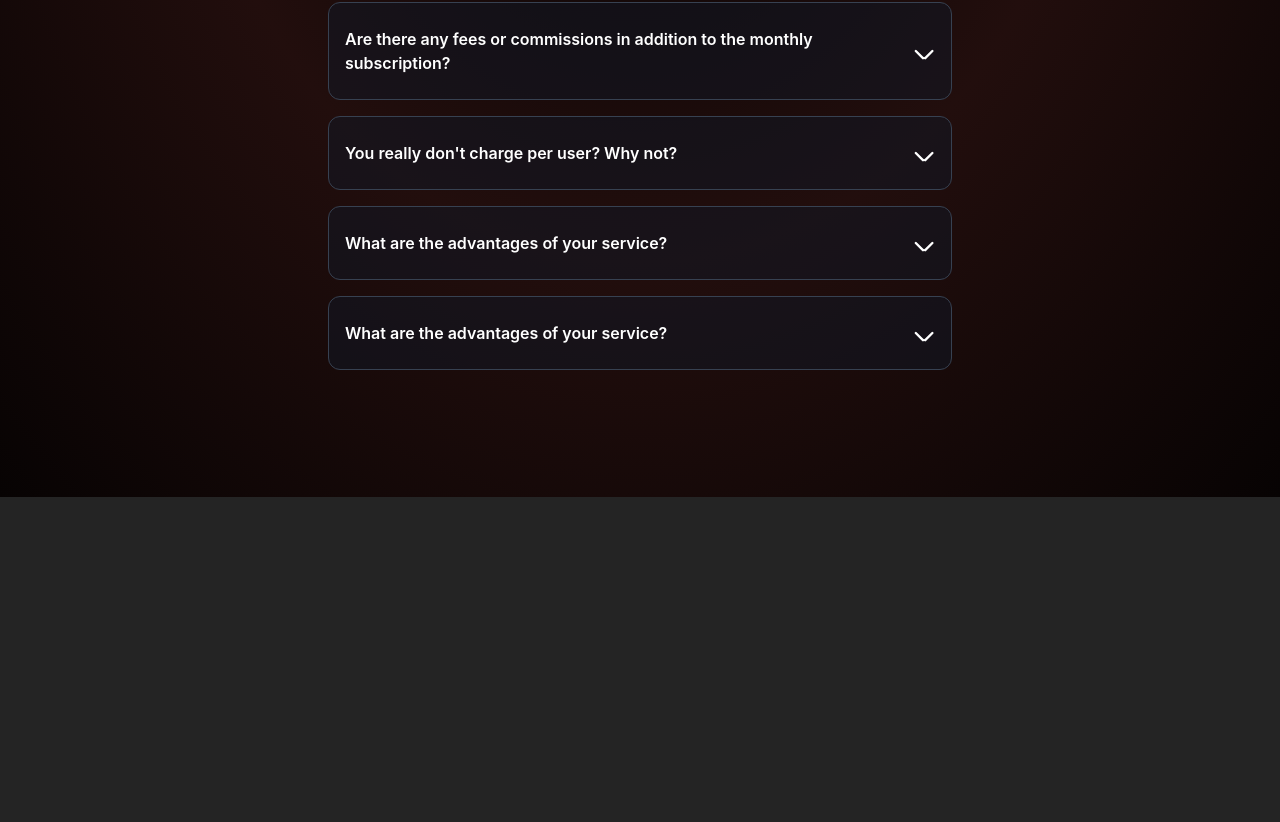
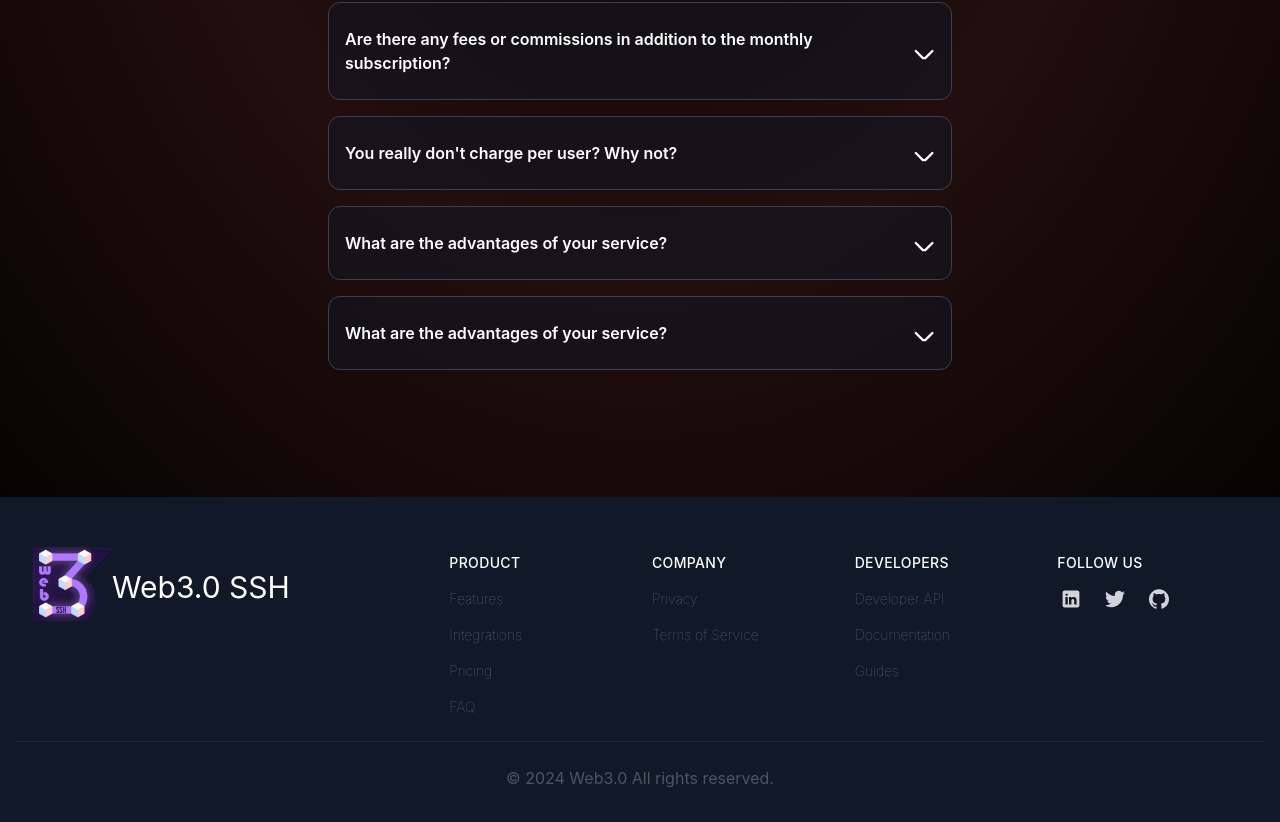
Before and after one commit to web3ssh-iiits/web3ssh-24, a React (Vite) app: page / in a window 1280 px wide. Shown: the part 1103-1925 px from the top of the page. Before the commit the page ends 1600 px from the top, so only its background shows below. Built offline with nearby package versions, Linux system fonts and the light colour scheme.

Commit message:
Add Footer section

```diff
--- a/src/App.jsx
+++ b/src/App.jsx
@@ -1,18 +1,18 @@
 // import './App.css'
-import Navbar from './components/Navbar'
+import Navbar from "./components/Navbar";
 import CommonQuestions from "./components/CommonQuestions";
 import HeroSection from "./components/HeroSection";
+import Footer from "./components/Footer";
 
 function App() {
-
     return (
         <>
             <Navbar />
             <HeroSection className="pt-28" />
             <CommonQuestions />
+            <Footer />
         </>
-  )
-
+    );
 }
 
 export default App;
--- /dev/null
+++ b/src/components/Footer.jsx
@@ -0,0 +1,156 @@
+export default function Footer() {
+    return (
+        <>
+            <footer className="bg-gray-900 text-white pt-12 pb-8 px-4">
+                <div className="mx-auto px-4 container overflow-hidden flex flex-col lg:flex-row justify-between">
+                    <a href="/" className="flex mr-4">
+                        <img
+                            src="/web3ssh.png"
+                            className="w-20 h-20 ml-4 lg:ml-0"
+                            alt="Web3SSH logo"
+                        />
+                        <h1 className="justify-center items-center text-3xl my-6 lg:my-2 xl:my-6 h-10">
+                            Web3.0 SSH
+                        </h1>
+                    </a>
+                    <div className="w-2/3 block sm:flex text-sm mt-6 lg:mt-0">
+                        <ul className="text-gray-700 list-none p-0 font-thin flex flex-col text-left w-full">
+                            <li className="inline-block py-2 px-3 text-white uppercase font-medium tracking-wide">
+                                Product
+                            </li>
+                            <li>
+                                <a
+                                    href="#"
+                                    className="inline-block py-2 px-3 text-gray-500 hover:text-white no-underline"
+                                >
+                                    Features
+                                </a>
+                            </li>
+                            <li>
+                                <a
+                                    href="#"
+                                    className="inline-block py-2 px-3 text-gray-500 hover:text-white no-underline"
+                                >
+                                    Integrations
+                                </a>
+                            </li>
+                            <li>
+                                <a
+                                    href="#"
+                                    className="inline-block py-2 px-3 text-gray-500 hover:text-white no-underline"
+                                >
+                                    Pricing
+                                </a>
+                            </li>
+                            <li>
+                                <a
+                                    href="#"
+                                    className="inline-block py-2 px-3 text-gray-500 hover:text-white no-underline"
+                                >
+                                    FAQ
+                                </a>
+                            </li>
+                        </ul>
+                        <ul className="text-gray-700 list-none p-0 font-thin flex flex-col text-left w-full">
+                            <li className="inline-block py-2 px-3 text-white uppercase font-medium tracking-wide">
+                                Company
+                            </li>
+                            <li>
+                                <a
+                                    href="#"
+                                    className="inline-block py-2 px-3 text-gray-500 hover:text-white no-underline"
+                                >
+                                    Privacy
+                                </a>
+                            </li>
+                            <li>
+                                <a
+                                    href="#"
+                                    className="inline-block py-2 px-3 text-gray-500 hover:text-white no-underline"
+                                >
+                                    Terms of Service
+                                </a>
+                            </li>
+                        </ul>
+                        <ul className="text-gray-700 list-none p-0 font-thin flex flex-col text-left w-full">
+                            <li className="inline-block py-2 px-3 text-white uppercase font-medium tracking-wide">
+                                Developers
+                            </li>
+                            <li>
+                                <a
+                                    href="#"
+                                    className="inline-block py-2 px-3 text-gray-500 hover:text-white no-underline"
+                                >
+                                    Developer API
+                                </a>
+                            </li>
+                            <li>
+                                <a
+                                    href="#"
+                                    className="inline-block py-2 px-3 text-gray-500 hover:text-white no-underline"
+                                >
+                                    Documentation
+                                </a>
+                            </li>
+                            <li>
+                                <a
+                                    href="#"
+                                    className="inline-block py-2 px-3 text-gray-500 hover:text-white no-underline"
+                                >
+                                    Guides
+                                </a>
+                            </li>
+                        </ul>
+                        <div className="text-gray-700 flex flex-col w-full">
+                            <div className="inline-block py-2 px-3 text-white uppercase font-medium tracking-wide">
+                                Follow Us
+                            </div>
+                            <div className="flex pl-4 justify-start mt-2">
+                                <a
+                                    className="flex items-center text-gray-300 hover:text-white mr-6 no-underline"
+                                    href="#"
+                                >
+                                    <svg
+                                        xmlns="http://www.w3.org/2000/svg"
+                                        viewBox="0 0 50 50"
+                                        className="fill-current w-5 h-5"
+                                    >
+                                        <path d="M41,4H9C6.24,4,4,6.24,4,9v32c0,2.76,2.24,5,5,5h32c2.76,0,5-2.24,5-5V9C46,6.24,43.76,4,41,4z M17,20v19h-6V20H17z M11,14.47c0-1.4,1.2-2.47,3-2.47s2.93,1.07,3,2.47c0,1.4-1.12,2.53-3,2.53C12.2,17,11,15.87,11,14.47z M39,39h-6c0,0,0-9.26,0-10 c0-2-1-4-3.5-4.04h-0.08C27,24.96,26,27.02,26,29c0,0.91,0,10,0,10h-6V20h6v2.56c0,0,1.93-2.56,5.81-2.56 c3.97,0,7.19,2.73,7.19,8.26V39z"></path>
+                                    </svg>
+                                </a>
+                                <a
+                                    className="flex items-center text-gray-300 hover:text-white mr-6 no-underline"
+                                    href="#"
+                                >
+                                    <svg
+                                        viewBox="0 0 24 24"
+                                        className="fill-current w-5 h-5"
+                                        xmlns="http://www.w3.org/2000/svg"
+                                    >
+                                        <path d="M23.954 4.569a10 10 0 01-2.825.775 4.958 4.958 0 002.163-2.723c-.951.555-2.005.959-3.127 1.184a4.92 4.92 0 00-8.384 4.482C7.691 8.094 4.066 6.13 1.64 3.161a4.822 4.822 0 00-.666 2.475c0 1.71.87 3.213 2.188 4.096a4.904 4.904 0 01-2.228-.616v.061a4.923 4.923 0 003.946 4.827 4.996 4.996 0 01-2.212.085 4.937 4.937 0 004.604 3.417 9.868 9.868 0 01-6.102 2.105c-.39 0-.779-.023-1.17-.067a13.995 13.995 0 007.557 2.209c9.054 0 13.999-7.496 13.999-13.986 0-.209 0-.42-.015-.63a9.936 9.936 0 002.46-2.548l-.047-.02z" />
+                                    </svg>
+                                </a>
+                                <a
+                                    className="flex items-center text-gray-300 hover:text-white no-underline"
+                                    href="#"
+                                >
+                                    <svg
+                                        viewBox="0 0 24 24"
+                                        className="fill-current w-5 h-5"
+                                        xmlns="http://www.w3.org/2000/svg"
+                                    >
+                                        <path d="M12 .297c-6.63 0-12 5.373-12 12 0 5.303 3.438 9.8 8.205 11.385.6.113.82-.258.82-.577 0-.285-.01-1.04-.015-2.04-3.338.724-4.042-1.61-4.042-1.61C4.422 18.07 3.633 17.7 3.633 17.7c-1.087-.744.084-.729.084-.729 1.205.084 1.838 1.236 1.838 1.236 1.07 1.835 2.809 1.305 3.495.998.108-.776.417-1.305.76-1.605-2.665-.3-5.466-1.332-5.466-5.93 0-1.31.465-2.38 1.235-3.22-.135-.303-.54-1.523.105-3.176 0 0 1.005-.322 3.3 1.23.96-.267 1.98-.399 3-.405 1.02.006 2.04.138 3 .405 2.28-1.552 3.285-1.23 3.285-1.23.645 1.653.24 2.873.12 3.176.765.84 1.23 1.91 1.23 3.22 0 4.61-2.805 5.625-5.475 5.92.42.36.81 1.096.81 2.22 0 1.606-.015 2.896-.015 3.286 0 .315.21.69.825.57C20.565 22.092 24 17.592 24 12.297c0-6.627-5.373-12-12-12" />
+                                    </svg>
+                                </a>
+                            </div>
+                        </div>
+                    </div>
+                </div>
+                <div className="mt-4 pt-6 text-gray-600 border-t border-gray-800 text-center">
+                    {" "}
+                    © 2024 Web3.0 All rights reserved.
+                </div>
+            </footer>
+        </>
+    );
+}
```
Lines whose indentation alone changed are shown as unchanged.
